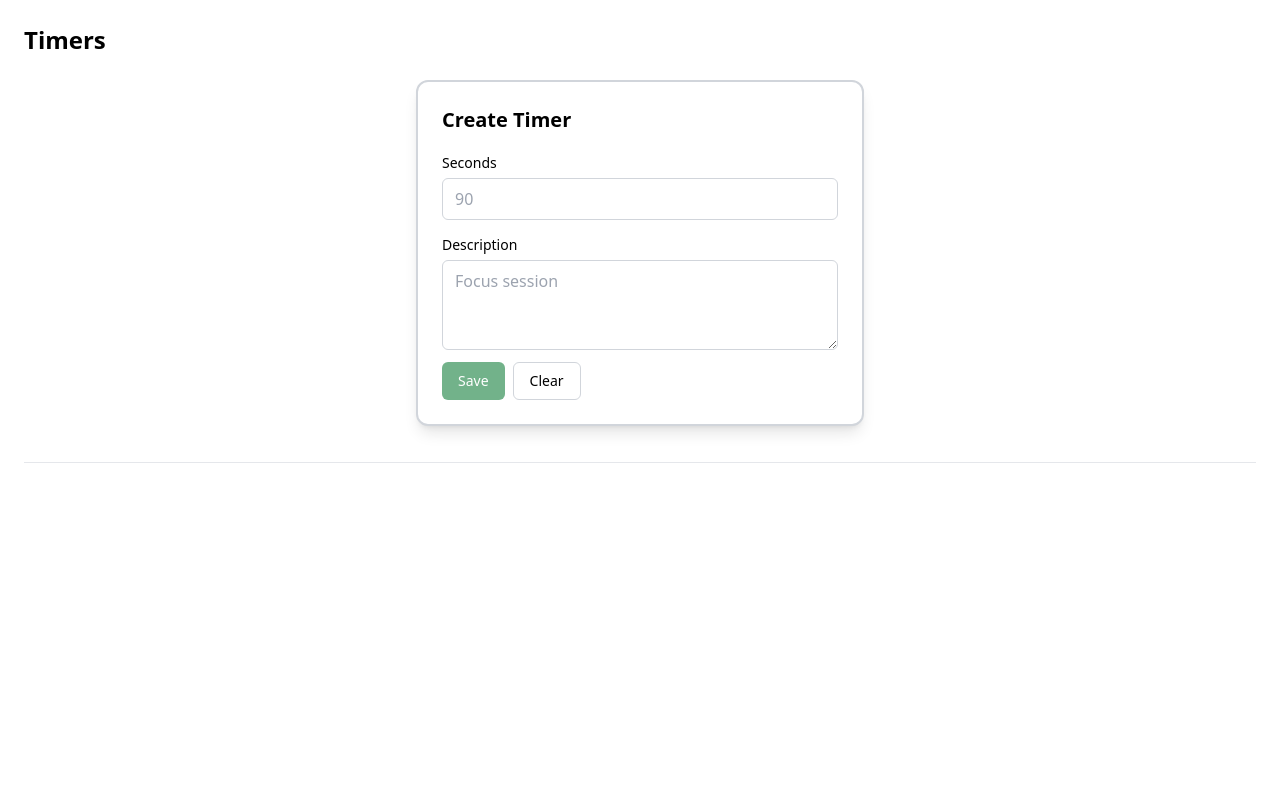
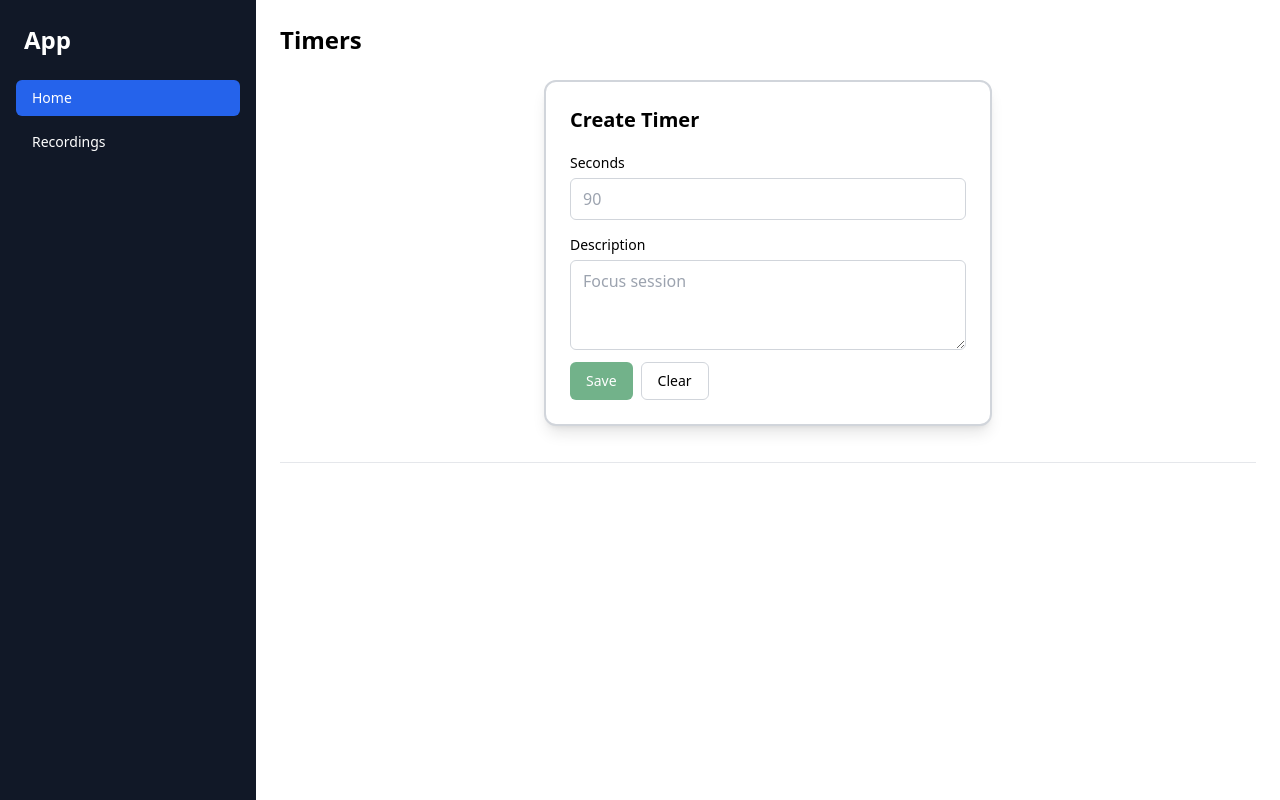
Before and after one commit to pelayowindel/dyn-frontend-test, a React (Vite) app: page / in a window 1280 px wide. Built offline with nearby package versions, Linux system fonts and the light colour scheme.

Commit message:
Implemented sidebar.

```diff
--- /dev/null
+++ b/src/components/custom/SideBar.tsx
@@ -0,0 +1,36 @@
+import { memo } from "react";
+import { Link, useLocation } from "react-router-dom";
+
+const Sidebar = memo(() => {
+  const location = useLocation();
+
+  const isActive = (path: string) => location.pathname === path;
+
+  return (
+    <aside className="w-64 bg-gray-900 text-white h-screen fixed left-0 top-0">
+      <div className="p-6">
+        <h1 className="text-2xl font-bold">App</h1>
+      </div>
+      <nav className="text-sm space-y-2 px-4">
+        <Link
+          to="/"
+          className={`block px-4 py-2 rounded-md transition ${
+            isActive("/") ? "bg-blue-600" : "hover:bg-gray-800"
+          }`}
+        >
+          Home
+        </Link>
+        <Link
+          to="/recordings"
+          className={` block px-4 py-2 rounded-md transition ${
+            isActive("/recordings") ? "bg-blue-600" : "hover:bg-gray-800"
+          }`}
+        >
+          Recordings
+        </Link>
+      </nav>
+    </aside>
+  );
+});
+
+export default Sidebar;
--- a/src/pages/Home.tsx
+++ b/src/pages/Home.tsx
@@ -1,5 +1,5 @@
-import Timer from './Timer'
+import Timer from "./Timer";
 
 export default function Home() {
-  return <Timer />
+  return <Timer />;
 }
--- a/src/pages/Layout.tsx
+++ b/src/pages/Layout.tsx
@@ -1,9 +1,13 @@
-import { Link, Outlet } from 'react-router-dom'
+import { Outlet } from "react-router-dom";
+import Sidebar from "../components/custom/SideBar";
 
 export default function Layout() {
   return (
-    <div style={{ padding: '1.5rem' }}>
-      <Outlet />
+    <div className="flex">
+      <Sidebar />
+      <main className="ml-64 flex-1" style={{ padding: "1.5rem" }}>
+        <Outlet />
+      </main>
     </div>
-  )
+  );
 }
```
